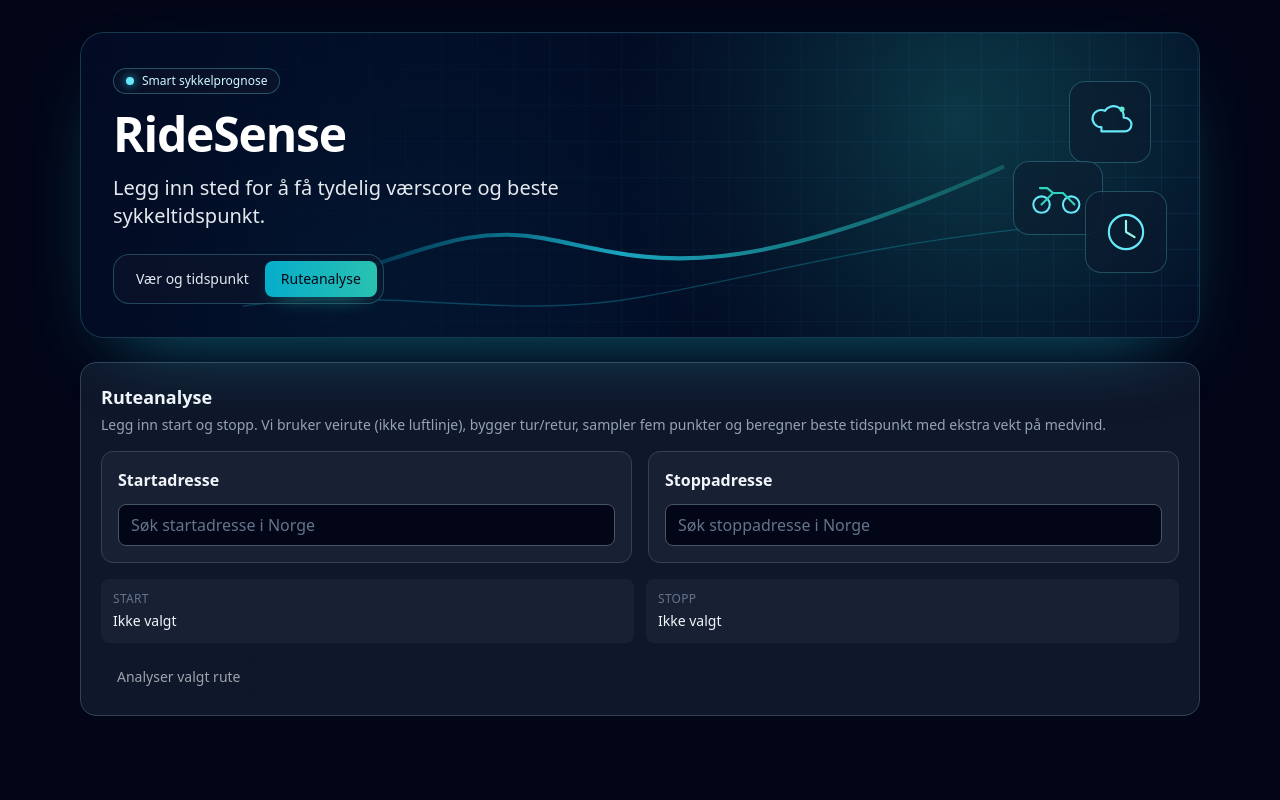
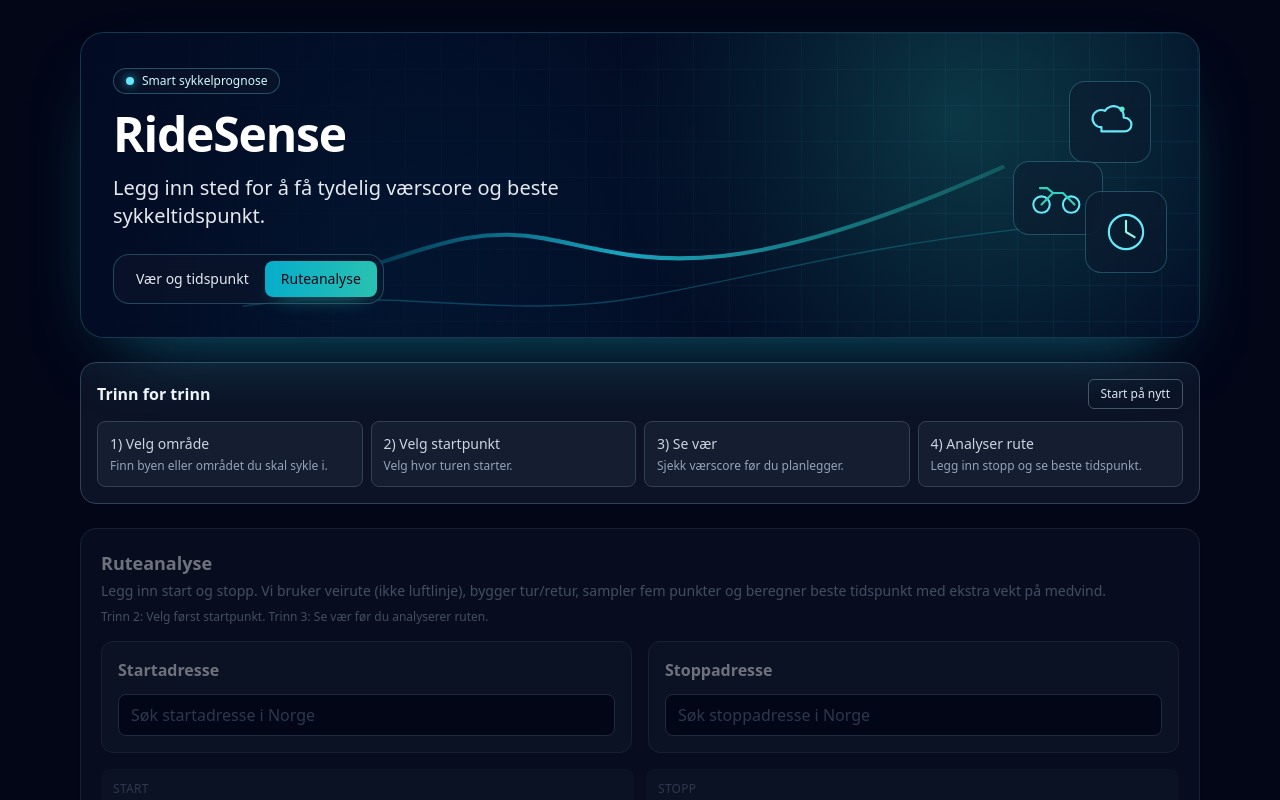
Before and after one commit to MKej88/RideSense, a Next.js app: page / in a window 1280 px wide. Both pictures are taken after a click on the button "Ruteanalyse". Shown: the top 800 px of the page. Built offline with nearby package versions, Linux system fonts and the light colour scheme.

Commit message:
Legg til trinnindikator og flytstyring i hovedsiden

```diff
--- a/app/page.tsx
+++ b/app/page.tsx
@@ -176,8 +176,51 @@
   const deferredQuery = useDeferredValue(query);
   const deferredAddressQuery = useDeferredValue(addressQuery);
   const deferredStopQuery = useDeferredValue(stopQuery);
+  const areaSectionRef = useRef<HTMLElement | null>(null);
+  const startSectionRef = useRef<HTMLDivElement | null>(null);
+  const weatherSectionRef = useRef<HTMLElement | null>(null);
+  const routeSectionRef = useRef<HTMLElement | null>(null);
+  const prevStep1Ref = useRef(false);
+  const prevStep2Ref = useRef(false);
+  const prevStep3Ref = useRef(false);
 
   const areaContext = selectedArea ? getAreaContextLabel(selectedArea) : "";
+  const step1Completed = Boolean(selectedArea);
+  const step2Completed = Boolean(selectedRouteStart);
+  const step3Completed = Boolean(weather);
+  const step4Completed = Boolean(routeAnalysis);
+
+  function scrollToSection(ref: { current: HTMLElement | HTMLDivElement | null }): void {
+    window.setTimeout(() => {
+      ref.current?.scrollIntoView({ behavior: "smooth", block: "start" });
+    }, 120);
+  }
+
+  function resetFlow(): void {
+    setQuery("");
+    setResults([]);
+    setPlaceLoading(false);
+    setSelectedArea(null);
+    setAddressQuery("");
+    setAddressResults([]);
+    setAddressLoading(false);
+    setAddressError(null);
+    setStopQuery("");
+    setStopResults([]);
+    setStopLoading(false);
+    setStopError(null);
+    setSelectedStop(null);
+    setSelectedRouteStart(null);
+    setSelected(null);
+    setWeather(null);
+    setWeatherLoading(false);
+    setError(null);
+    setRouteAnalysis(null);
+    setRouteLoading(false);
+    setRouteError(null);
+    setAnalysisRunMs(null);
+    setActiveTab("forecast");
+  }
 
   function searchPlace(event: FormEvent): void {
     event.preventDefault();
@@ -621,6 +664,30 @@
     [activeTab, loadWeatherForPlace]
   );
 
+  useEffect(() => {
+    if (step1Completed && !prevStep1Ref.current) {
+      setActiveTab("routes");
+      scrollToSection(startSectionRef);
+    }
+    prevStep1Ref.current = step1Completed;
+  }, [step1Completed]);
+
+  useEffect(() => {
+    if (step2Completed && !prevStep2Ref.current) {
+      setActiveTab("forecast");
+      scrollToSection(weatherSectionRef);
+    }
+    prevStep2Ref.current = step2Completed;
+  }, [step2Completed]);
+
+  useEffect(() => {
+    if (step3Completed && !prevStep3Ref.current) {
+      setActiveTab("routes");
+      scrollToSection(routeSectionRef);
+    }
+    prevStep3Ref.current = step3Completed;
+  }, [step3Completed]);
+
   return (
     <main className="mx-auto flex min-h-screen max-w-6xl flex-col gap-6 px-4 py-8">
       <section className="relative overflow-hidden rounded-3xl border border-cyan-300/20 bg-[#020b23] p-6 shadow-[0_30px_80px_-40px_rgba(34,211,238,0.55)] md:p-8">
@@ -728,8 +795,60 @@
         </div>
       </section>
 
+      <section className="rounded-2xl border border-slate-700 bg-slate-900/80 p-4">
+        <div className="flex items-center justify-between gap-3">
+          <h2 className="text-base font-semibold text-slate-100">Trinn for trinn</h2>
+          <button
+            type="button"
+            onClick={resetFlow}
+            className="rounded-md border border-slate-600 px-3 py-1.5 text-xs font-medium text-slate-200 hover:bg-slate-800"
+          >
+            Start på nytt
+          </button>
+        </div>
+        <ol className="mt-3 grid gap-2 md:grid-cols-4">
+          {[
+            {
+              title: "1) Velg område",
+              help: "Finn byen eller området du skal sykle i.",
+              done: step1Completed
+            },
+            {
+              title: "2) Velg startpunkt",
+              help: "Velg hvor turen starter.",
+              done: step2Completed
+            },
+            {
+              title: "3) Se vær",
+              help: "Sjekk værscore før du planlegger.",
+              done: step3Completed
+            },
+            {
+              title: "4) Analyser rute",
+              help: "Legg inn stopp og se beste tidspunkt.",
+              done: step4Completed
+            }
+          ].map((step) => (
+            <li
+              key={step.title}
+              className={`rounded-lg border p-3 ${
+                step.done
+                  ? "border-emerald-500/40 bg-emerald-900/20"
+                  : "border-slate-700 bg-slate-800/50 text-slate-300"
+              }`}
+            >
+              <p className="text-sm font-medium">{step.title}</p>
+              <p className="mt-1 text-xs text-slate-400">{step.help}</p>
+            </li>
+          ))}
+        </ol>
+      </section>
+
       {activeTab === "forecast" && (
-      <section className="rounded-2xl bg-slate-900 p-6 shadow-sm ring-1 ring-slate-700">
+      <section
+        ref={areaSectionRef}
+        className="rounded-2xl bg-slate-900 p-6 shadow-sm ring-1 ring-slate-700"
+      >
         <h2 className="text-lg font-semibold text-slate-100">Velg sted</h2>
 
         <form className="mt-4 flex flex-col gap-3 sm:flex-row" onSubmit={searchPlace}>
@@ -824,7 +943,7 @@
       )}
 
       {weather && activeTab === "forecast" && (
-        <section className="space-y-4">
+        <section ref={weatherSectionRef} className="space-y-4">
           <div className="rounded-xl bg-slate-900 p-4 shadow-sm ring-1 ring-slate-700">
             <h2 className="text-lg font-semibold">Sted: {selected?.name || weather.locationLabel}</h2>
             <div className="mt-3 inline-flex rounded-lg bg-slate-800 p-1">
@@ -939,11 +1058,19 @@
 
       {activeTab === "routes" && (
         <section className="space-y-4">
-          <div className="rounded-2xl border border-slate-700 bg-slate-900 p-5 shadow-sm">
+          <div
+            ref={startSectionRef}
+            className={`rounded-2xl border border-slate-700 bg-slate-900 p-5 shadow-sm ${
+              step1Completed ? "" : "pointer-events-none opacity-45"
+            }`}
+          >
             <h2 className="text-lg font-semibold text-slate-100">Ruteanalyse</h2>
             <p className="mt-1 text-sm text-slate-400">
               Legg inn start og stopp. Vi bruker veirute (ikke luftlinje), bygger tur/retur,
               sampler fem punkter og beregner beste tidspunkt med ekstra vekt på medvind.
+            </p>
+            <p className="mt-2 text-xs text-slate-400">
+              Trinn 2: Velg først startpunkt. Trinn 3: Se vær før du analyserer ruten.
             </p>
 
             <div className="mt-4 grid gap-4 md:grid-cols-2">
@@ -1034,13 +1161,33 @@
                 <p className="mt-1 text-sm font-medium text-slate-100">{selectedStop?.name || "Ikke valgt"}</p>
               </div>
             </div>
+            <div className="mt-3">
+              <button
+                type="button"
+                className="rounded-md border border-slate-600 px-3 py-1.5 text-xs font-medium text-slate-200 hover:bg-slate-800 disabled:opacity-60"
+                onClick={() => {
+                  if (!selectedRouteStart) {
+                    return;
+                  }
+                  void loadWeatherForPlace(selectedRouteStart);
+                }}
+                disabled={!selectedRouteStart || weatherLoading}
+              >
+                Se vær for startpunkt
+              </button>
+            </div>
 
             <button
               type="button"
               onClick={() => void analyzeRoutes()}
               className="mt-4 rounded-lg bg-slate-900 px-4 py-2 text-sm text-white hover:bg-slate-600 disabled:opacity-60"
               disabled={
-                !selectedRouteStart || !selectedStop || routeLoading || addressLoading || stopLoading
+                !selectedRouteStart ||
+                !selectedStop ||
+                !step3Completed ||
+                routeLoading ||
+                addressLoading ||
+                stopLoading
               }
             >
               Analyser valgt rute
@@ -1052,7 +1199,10 @@
           )}
 
           {routeAnalysis && (
-            <section className="space-y-4 rounded-xl bg-slate-900 p-4 shadow-sm ring-1 ring-slate-700">
+            <section
+              ref={routeSectionRef}
+              className="space-y-4 rounded-xl bg-slate-900 p-4 shadow-sm ring-1 ring-slate-700"
+            >
               <div className="grid gap-3 sm:grid-cols-3">
                 <div className="rounded-lg bg-slate-800/60 p-3">
                   <p className="text-xs uppercase tracking-wide text-slate-500">
```
